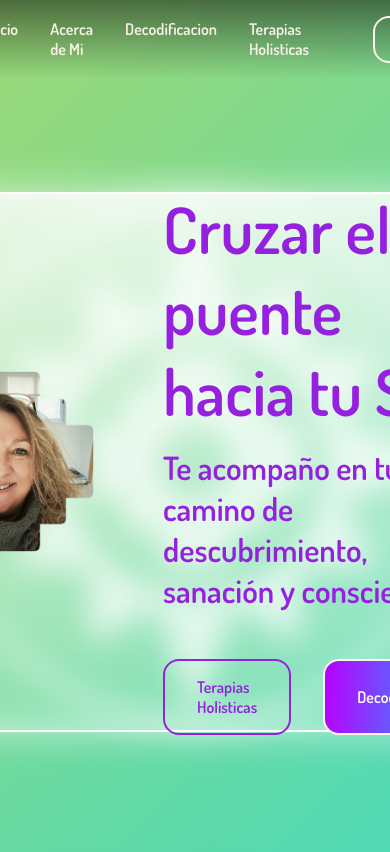
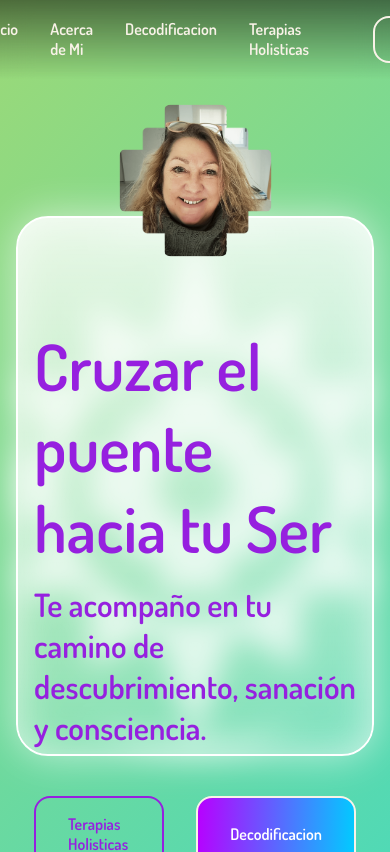
Before and after one commit to LeandroOnline/nora, a Next.js app: page / in a window 390 px wide. Shown: the top 852 px of the page. Built offline with nearby package versions, Linux system fonts and the light colour scheme.

Commit message:
feat: somoe style

```diff
--- a/app/globals.css
+++ b/app/globals.css
@@ -214,3 +214,23 @@ select {
   box-sizing: border-box;
   height: fit-content;
 }
+
+/* Ahora procedo hacer las medidas responsive para movile y tablet */
+@media (max-width: 1000px) {
+  .bigcard {
+    padding: 32px;
+    margin: 32px;
+    gap: 32px;
+    max-width: 100%;
+    flex-direction: column;
+  }
+}
+
+@media only screen and (max-width: 480px) {
+  .bigcard {
+    padding: 16px;
+    margin: 16px;
+    gap: 16px;
+    max-width: 100%;
+  }
+}
```
